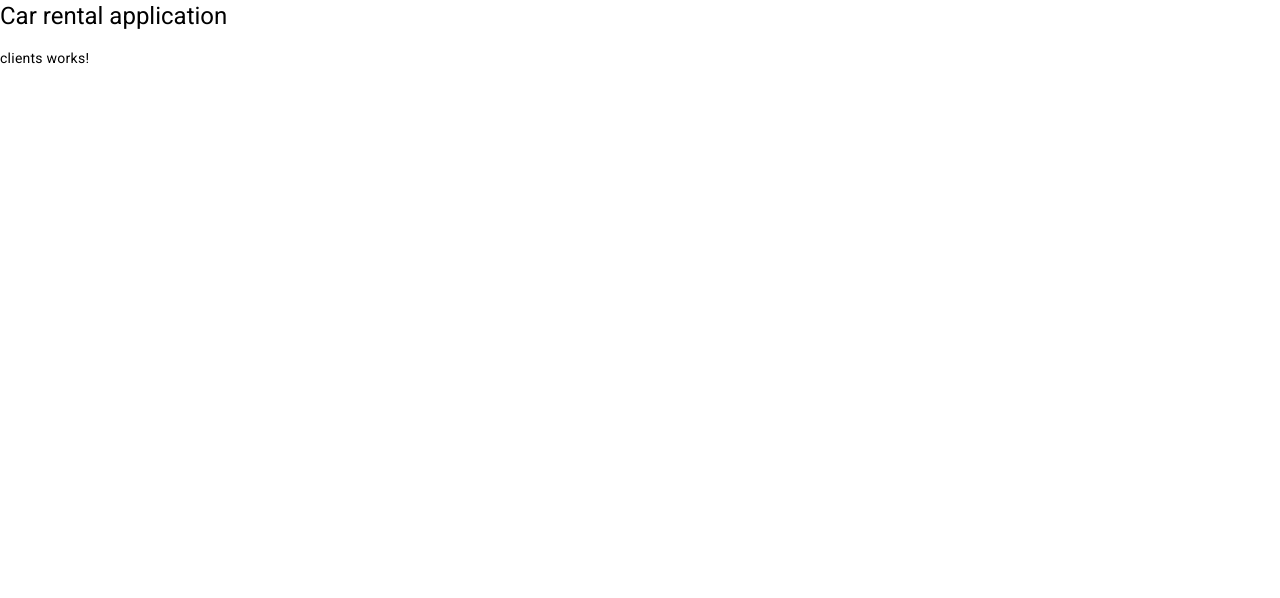
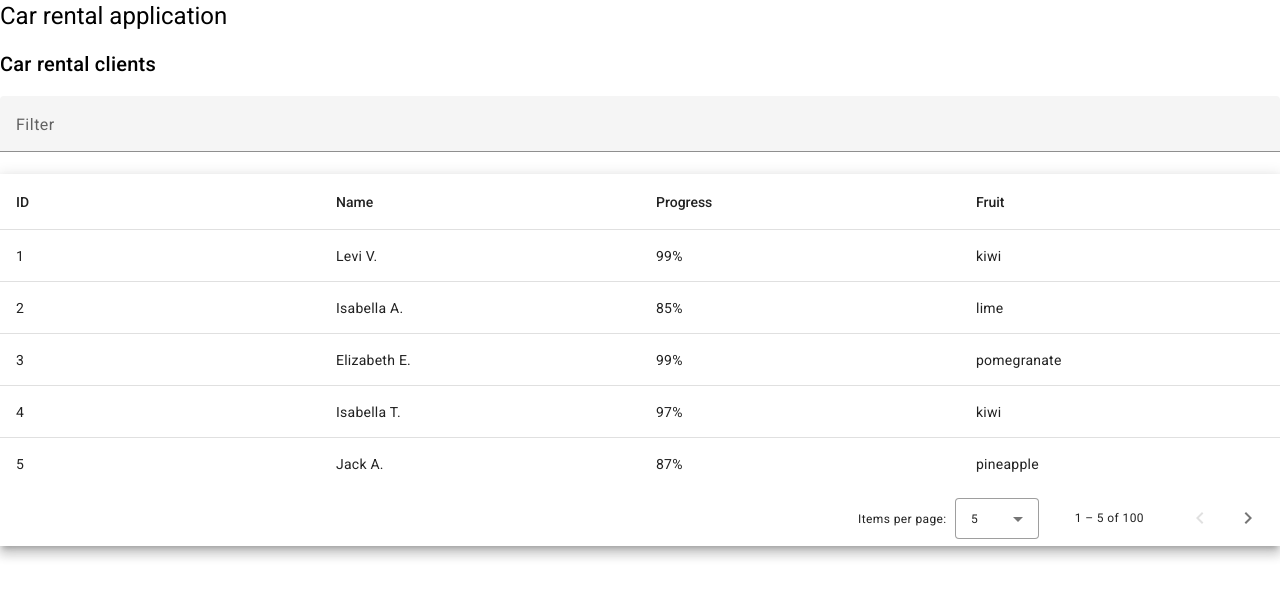
Before and after one commit to ETSirak/car-rental-project, an Angular app in the folder frontend/: page / in a window 1280 px wide. Shown: the top 598 px of the page. Built offline with nearby package versions, Linux system fonts and the light colour scheme.

Commit message:
stub for clients component

```diff
--- a/frontend/src/app/components/clients/clients.component.css
+++ b/frontend/src/app/components/clients/clients.component.css
@@ -0,0 +1,12 @@
+table {
+  width: 100%;
+}
+
+.mat-mdc-form-field {
+  font-size: 14px;
+  width: 100%;
+}
+
+td, th {
+  width: 25%;
+}
--- a/frontend/src/app/components/clients/clients.component.html
+++ b/frontend/src/app/components/clients/clients.component.html
@@ -1 +1,45 @@
-<p>clients works!</p>
+<h2>Car rental clients</h2>
+
+<mat-form-field>
+  <mat-label>Filter</mat-label>
+  <input matInput (keyup)="applyFilter($event)" placeholder="Ex. Mia" #input>
+</mat-form-field>
+
+<div class="mat-elevation-z8">
+  <table mat-table [dataSource]="dataSource" matSort>
+
+    <!-- ID Column -->
+    <ng-container matColumnDef="id">
+      <th mat-header-cell *matHeaderCellDef mat-sort-header> ID </th>
+      <td mat-cell *matCellDef="let row"> {{row.id}} </td>
+    </ng-container>
+
+    <!-- Progress Column -->
+    <ng-container matColumnDef="progress">
+      <th mat-header-cell *matHeaderCellDef mat-sort-header> Progress </th>
+      <td mat-cell *matCellDef="let row"> {{row.progress}}% </td>
+    </ng-container>
+
+    <!-- Name Column -->
+    <ng-container matColumnDef="name">
+      <th mat-header-cell *matHeaderCellDef mat-sort-header> Name </th>
+      <td mat-cell *matCellDef="let row"> {{row.name}} </td>
+    </ng-container>
+
+    <!-- Fruit Column -->
+    <ng-container matColumnDef="fruit">
+      <th mat-header-cell *matHeaderCellDef mat-sort-header> Fruit </th>
+      <td mat-cell *matCellDef="let row"> {{row.fruit}} </td>
+    </ng-container>
+
+    <tr mat-header-row *matHeaderRowDef="displayedColumns"></tr>
+    <tr mat-row *matRowDef="let row; columns: displayedColumns;"></tr>
+
+    <!-- Row shown when there is no matching data. -->
+    <tr class="mat-row" *matNoDataRow>
+      <td class="mat-cell" colspan="4">No data matching the filter "{{input.value}}"</td>
+    </tr>
+  </table>
+
+  <mat-paginator [pageSizeOptions]="[5, 10, 25, 100]" aria-label="Select page of users"></mat-paginator>
+</div>
--- a/frontend/src/app/components/clients/clients.component.ts
+++ b/frontend/src/app/components/clients/clients.component.ts
@@ -1,10 +1,84 @@
-import { Component } from '@angular/core';
-
+import {AfterViewInit, Component, ViewChild} from '@angular/core';
+import {MatTableDataSource} from "@angular/material/table";
+import {MatSort} from "@angular/material/sort";
+import {MatPaginator} from "@angular/material/paginator";
+export interface UserData {
+  id: string;
+  name: string;
+  progress: string;
+  fruit: string;
+}
+/** Constants used to fill up our data base. */
+const FRUITS: string[] = [
+  'blueberry',
+  'lychee',
+  'kiwi',
+  'mango',
+  'peach',
+  'lime',
+  'pomegranate',
+  'pineapple',
+];
+const NAMES: string[] = [
+  'Maia',
+  'Asher',
+  'Olivia',
+  'Atticus',
+  'Amelia',
+  'Jack',
+  'Charlotte',
+  'Theodore',
+  'Isla',
+  'Oliver',
+  'Isabella',
+  'Jasper',
+  'Cora',
+  'Levi',
+  'Violet',
+  'Arthur',
+  'Mia',
+  'Thomas',
+  'Elizabeth',
+];
 @Component({
   selector: 'app-clients',
   templateUrl: './clients.component.html',
   styleUrls: ['./clients.component.css']
 })
-export class ClientsComponent {
-
+export class ClientsComponent implements AfterViewInit {
+  displayedColumns: string[] = ['id', 'name', 'progress', 'fruit'];
+  dataSource: MatTableDataSource<UserData>;
+  @ViewChild(MatPaginator) paginator!: MatPaginator;
+  @ViewChild(MatSort) sort!: MatSort;
+  constructor() {
+    // Create 100 users
+    const users = Array.from({length: 100}, (_, k) => createNewUser(k + 1));
+    // Assign the data to the data source for the table to render
+    this.dataSource = new MatTableDataSource(users);
+  }
+  ngAfterViewInit() {
+    this.dataSource.paginator = this.paginator;
+    this.dataSource.sort = this.sort;
+  }
+  applyFilter(event: Event) {
+    const filterValue = (event.target as HTMLInputElement).value;
+    this.dataSource.filter = filterValue.trim().toLowerCase();
+    if (this.dataSource.paginator) {
+      this.dataSource.paginator.firstPage();
+    }
+  }
 }
+/** Builds and returns a new User. */
+function createNewUser(id: number): UserData {
+  const name =
+    NAMES[Math.round(Math.random() * (NAMES.length - 1))] +
+    ' ' +
+    NAMES[Math.round(Math.random() * (NAMES.length - 1))].charAt(0) +
+    '.';
+  return {
+    id: id.toString(),
+    name: name,
+    progress: Math.round(Math.random() * 100).toString(),
+    fruit: FRUITS[Math.round(Math.random() * (FRUITS.length - 1))],
+  };
+}
```
Also changed, not shown: frontend/src/app/app.module.ts (+9 -3 lines).
